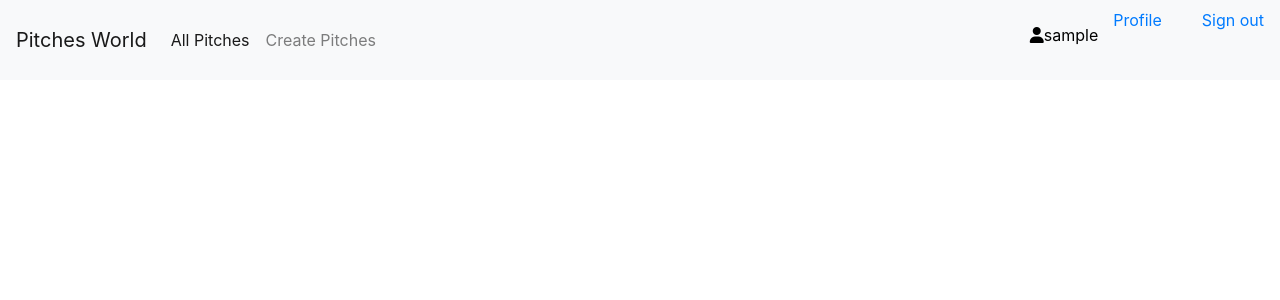
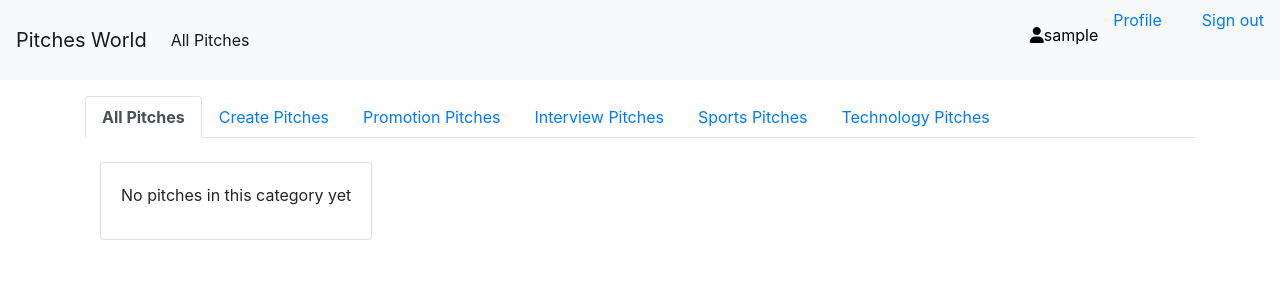
Before and after one commit to Sieva-cmd/Pitches, a Flask app: page / in a window 1280 px wide. Shown: the top 300 px of the page. Run offline with Flask 2, Linux system fonts and the light colour scheme; the visitor is signed in with stand-in values (Sample User, id 1); data comes from the database, SQL or seed files in the repository; data that the repository does not hold is empty; some libraries are stand-ins or nearby versions.

Commit message:
add comment model and module

```diff
--- a/app/main/views.py
+++ b/app/main/views.py
@@ -44,11 +44,12 @@ def new_pitch():
 @main.route('/user/<uname>')
 def profile(uname):
     user = User.query.filter_by(username = uname).first()
+    posts = Pitch.query.filter_by(user = current_user).all()
 
     if user is None:
         abort(404)
 
-    return render_template("profile/profile.html", user = user)
+    return render_template("profile/profile.html", user = user,posts=posts)
 
 
 @main.route('/user/<uname>/update',methods = ['GET','POST'])
--- a/app/models.py
+++ b/app/models.py
@@ -22,6 +22,8 @@ class User(UserMixin,db.Model):
     email = db.Column(db.String(255),unique = True,index = True)
     bio = db.Column(db.String(255))
     profile_pic_path = db.Column(db.String())
+    pitches = db.relationship('Pitch', backref='user', lazy='dynamic')
+    comment = db.relationship('Comment', backref='user', lazy='dynamic')
 
 
     @property
@@ -48,6 +50,7 @@ class Pitch(db.Model):
     time = db.Column(db.DateTime, default = datetime.utcnow)
     category = db.Column(db.String(255), index = True)
     user_id = db.Column(db.Integer, db.ForeignKey('users.id'))
+    comment = db.relationship("Comment",backref="pitch",lazy="dynamic")
 
 
 
@@ -58,3 +61,25 @@ class Pitch(db.Model):
 
     def __repr__(self):
         return f'Pitch {self.post}'
+
+
+class Comment(db.Model):
+    __tablename__ = "comments"
+    id = db.Column(db.Integer, primary_key=True)
+    comment = db.Column(db.Text())
+    pitch_id = db.Column(db.Integer,db.ForeignKey("pitches.id"))
+    user_id = db.Column(db.Integer,db.ForeignKey("users.id"))
+
+    def save_comment(self):
+        db.session.add(self)
+        db.session.commit()
+
+    @classmethod
+    def get_comments(cls,pitch_id):
+        comments = Comment.query.filter_by(pitch_id=pitch_id).all()
+
+        return comments
+
+
+    def __repr__(self):
+        return f'comment:{self.comment}'
--- a/app/templates/index.html
+++ b/app/templates/index.html
@@ -1,8 +1,60 @@
-<!-- {%import 'macros.html' as macro%} -->
+{%import 'macros.html' as macro%}
 {% extends 'base.html'%}
-<!--style block-->
-{%block style%}
 
-{{ supper() }}
-   <link rel="stylesheet" href="{{ url_for('static', filename ='css/index.css') }}">
+
+
+
+<!-- Content block -->
+{% block content %}
+
+        <div  class="container pt-3">
+            {% for message in get_flashed_messages() %}
+            <div class="alert alert-info">
+            <button type="button" class="close" data-dismiss="alert">&times;</button>
+            {{ message }}
+            </div>
+          {% endfor %}
+            <ul class="nav nav-tabs">
+                <li class="nav-item" >
+                    <a class="nav-link title active" data-toggle="tab" href="#pitches"><strong>All Pitches</strong> </a>
+                </li>
+                <li class="nav-item">
+                  <a class="nav-link" href="{{url_for('main.new_pitch')}}">Create Pitches</a>
+                </li>
+                <li class="nav-item">
+                  <a class="nav-link title"  data-toggle="tab" href="#promotion">Promotion Pitches</a>
+                </li>
+                <li class="nav-item">
+                  <a class="nav-link title"  data-toggle="tab" href="#interview">Interview Pitches</a>
+                </li>
+                <li class="nav-item">
+                  <a class="nav-link title" data-toggle="tab" href="#sports">Sports Pitches</a>
+                </li>
+                <li class="nav-item">
+                    <a class="nav-link title" data-toggle="tab" href="#technology">Technology Pitches</a>
+                </li>
+            </ul>
+            <div class="tab-content">
+                <div  class="container tab-pane in active" id="pitches"><br>
+                    {{ macro.display(pitches) }}
+                </div>
+                <div  class="container tab-pane fade" id="promotion"><br>
+                    {{ macro.display(promotion)}}
+                </div>
+                <div  class="container tab-pane fade" id="interview"><br>
+                    {{ macro.display(interview) }}
+                </div>
+                <div  class="container tab-pane fade" id="sports"><br>
+                    {{ macro.display(sports) }}
+
+                </div>
+                <div  class="container tab-pane fade" id="technology"><br>
+                    {{ macro.display(technology) }}
+
+                </div>
+            </div>
+        </div>
+        <footer class="fixed-bottom">
+            <p class="text-center text-white"><i>@Copyright, PitcheWorld By Sieva 2022</i></p>
+        </footer>
 {% endblock%}
--- a/app/templates/macros.html
+++ b/app/templates/macros.html
@@ -1,7 +1,6 @@
 
 
 
-<link rel="stylesheet" href="{{url_for('static',filename='css/style.css')}}">
 {% macro display(pitches) %}
 <div class="container-fluid">
   <div class="row">
@@ -13,13 +12,8 @@
         <div class="card-body">
           <p class="m-0 p-0"><strong>{{pitch.title}}</strong></p>
           <p class="m-0 p-0">{{pitch.post}}</p><br>
-          <div>
-            <span class="pl-3"><a href="{{url_for('main.upvote',id = pitch.id)}}"> <img src="{{url_for('static', filename='photos/like.png')}}" alt=""
-              class="icon"></a> {{pitch.upvote.count()}}</span>
-            <span class="pl-3"><a class="text-dark" href="{{url_for('main.downvote',id = pitch.id)}}"> <img src="{{url_for('static', filename='photos/dislike.png')}}" alt=""
-              class="icon"> {{pitch.downvote.count()}}</a></span>
-            <span class="pl-4"><a href="{{url_for('main.comment',pitch_id = pitch.id)}}" class="btn btn-outline-primary btn-sm"> Comment</a></span>
-          </div><br>
+
+
         </div>
         <div class="card-footer text-muted">
           <p class="text-center p-0 m-0">Posted by: {{pitch.user.username}} on {{pitch.time.strftime('%Y-%m-%d')}}</p>
--- a/app/templates/navbar.html
+++ b/app/templates/navbar.html
@@ -14,13 +14,9 @@
   <div class="collapse navbar-collapse" id="navbarNav">
     <ul class="navbar-nav">
       <li class="nav-item active">
-        <a class="nav-link" href="#"
-          >All Pitches <span class="sr-only">(current)</span></a
-        >
+        <a class="nav-link" href="/">All Pitches <span class="sr-only">(current)</span></a>
       </li>
-      <li class="nav-item">
-        <a class="nav-link" href="#">Create Pitches</a>
-      </li>
+
     </ul>
   </div>
   <ul class="nav navbar-nav navbar-right">
```
Also changed, not shown: app/main/forms.py (+6 -1 lines), app/templates/new_pitch.html (added, +22 -0 lines), app/templates/profile/profile.html (+35 -21 lines), migrations/versions/2f1bc115efa3_add_comment_model.py (added, +36 -0 lines), app/templates/pitches.html (deleted), requirements.txt (renamed from requirements.ts).
